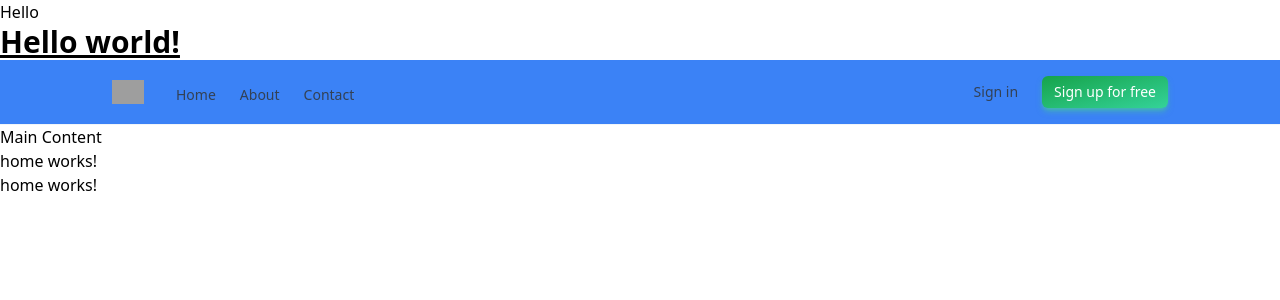
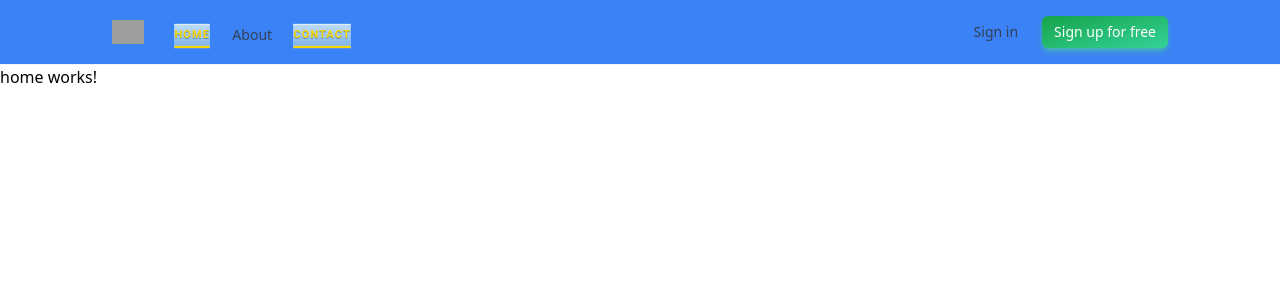
Before and after one commit to DushanMalind/Angular-Learning, an Angular app: page / in a window 1280 px wide. Shown: the top 300 px of the page. Built offline with nearby package versions, Linux system fonts and the light colour scheme; grey boxes are pictures that could not be loaded.

Commit message:
Routing Part Done And style Add

```diff
--- a/src/app/app.component.html
+++ b/src/app/app.component.html
@@ -336,16 +336,18 @@
 
 <router-outlet />
 -->
+<!--
 <h1>Hello</h1>
 
 <h1 class="text-3xl font-bold underline">
   Hello world!
 </h1>
+-->
 
 <app-navbar></app-navbar>
 
-<app-main></app-main>
+<!--<app-main></app-main>-->
 
-<app-home></app-home>
+<!--<app-home></app-home>-->
 
 <router-outlet></router-outlet>
--- a/src/app/app.component.ts
+++ b/src/app/app.component.ts
@@ -8,7 +8,7 @@ import {HomeComponent} from "./home/home.component";
 @Component({
   selector: 'app-root',
   standalone: true,
-  imports: [RouterOutlet, MainComponent, NavbarComponent, HomeComponent],
+  imports: [RouterOutlet, NavbarComponent],
 
   templateUrl: './app.component.html',
   styleUrl: './app.component.css'
--- a/src/app/navbar/navbar.component.css
+++ b/src/app/navbar/navbar.component.css
@@ -0,0 +1,40 @@
+.active
+{
+  border-bottom: 2px solid gold;
+  transform: scale(1.1);
+  transition: border-bottom 0.5s ease, color 0.5s ease, transform 0.5s ease;
+  color: gold;
+  font-weight: bold;
+  text-decoration: none;
+  font-size: 10px;
+  font-family: 'Roboto', sans-serif;
+  text-transform: uppercase;
+  letter-spacing: 1px;
+  cursor: pointer;
+  display: inline-block;
+  text-align: center;
+
+  box-shadow: inset 0 1px 0 0 #dcecfb;
+  background: #bddbfa linear-gradient(to bottom, #bddbfa 5%, #80b5ea 100%);
+  /*border: 1px solid #84bbf3;
+  color: #ffffff;*/
+  text-shadow: 0 1px 0 #528ecc;
+
+}
+
+/*.button {
+  box-shadow: inset 0 1px 0 0 #ffffff;
+  background: #ffffff linear-gradient(to bottom, #ffffff 5%, #f6f6f6 100%);
+  border-radius: 6px;
+  border: 1px solid #dcdcdc;
+  display: inline-block;
+  cursor: pointer;
+  color: #666666;
+  font-family: Arial, sans-serif;
+  font-size: 15px;
+  font-weight: bold;
+  padding: 6px 24px;
+  text-decoration: none;
+  text-shadow: 0 1px 0 #ffffff;
+  outline: 0;
+}*/
--- a/src/app/navbar/navbar.component.html
+++ b/src/app/navbar/navbar.component.html
@@ -12,14 +12,14 @@
         <img  src="https://www.svgrepo.com/show/499831/target.svg" loading="lazy" style="color:transparent" width="32" height="32"></a>
     </div>
     <ul class="hidden items-center justify-center gap-6 md:flex">
-      <li class="pt-1.5 font-dm text-sm font-medium text-slate-700">
-        <a routerLink="/home" routerLinkActive="active" ariaCurrentWhenActive="page">Home</a>
+      <li class="pt-1.5 font-dm text-sm font-medium text-slate-700 button">
+        <a routerLink="/" routerLinkActive="active" [routerLinkActiveOptions]="{exact: true}" ariaCurrentWhenActive="page">Home</a>
       </li>
       <li class="pt-1.5 font-dm text-sm font-medium text-slate-700">
-        <a href="#">About</a>
+        <a routerLink="/about" routerLinkActive="active" [routerLinkActiveOptions]="{exact: true}" ariaCurrentWhenActive="page" href="#">About</a>
       </li>
       <li class="pt-1.5 font-dm text-sm font-medium text-slate-700">
-        <a href="#">Contact</a>
+        <a routerLink="/" routerLinkActive="active" [routerLinkActiveOptions]="{exact: true}" ariaCurrentWhenActive="page" href="#">Contact</a>
       </li>
     </ul>
     <div class="flex-grow"></div>
```
